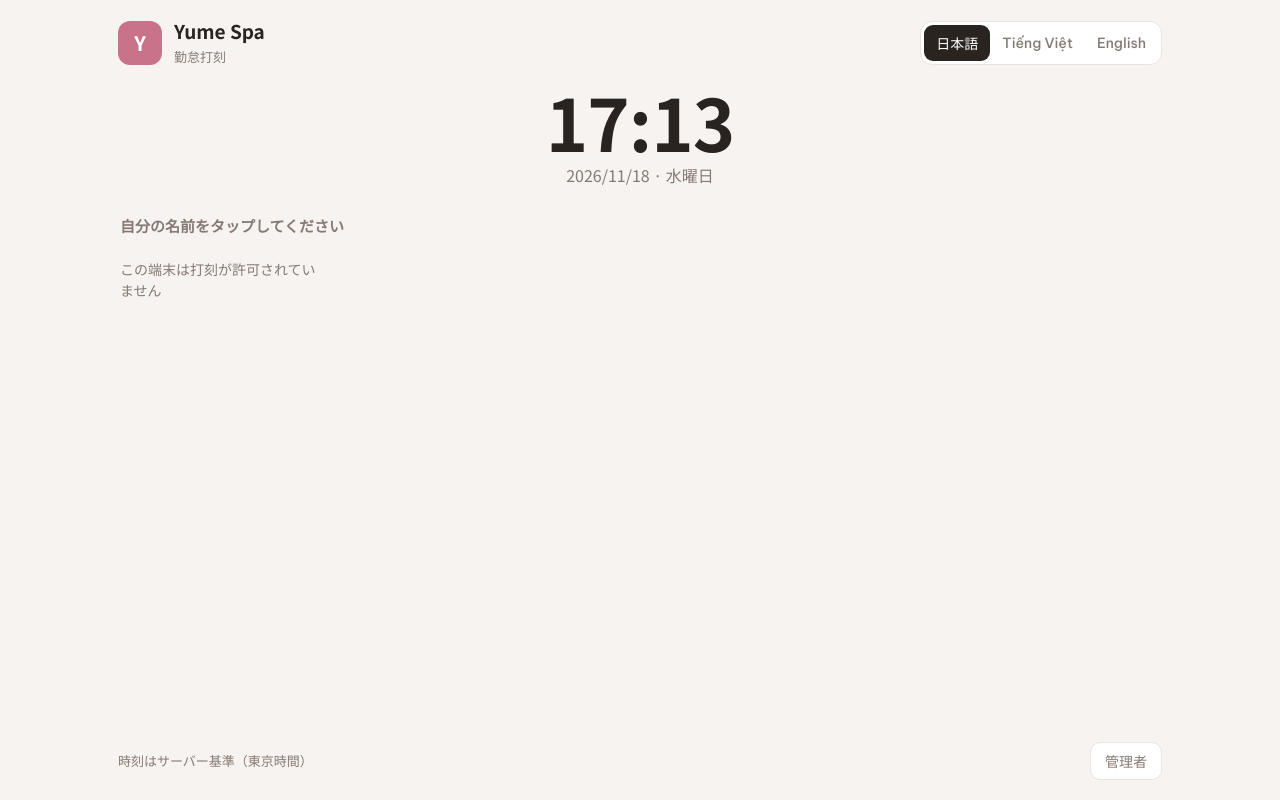
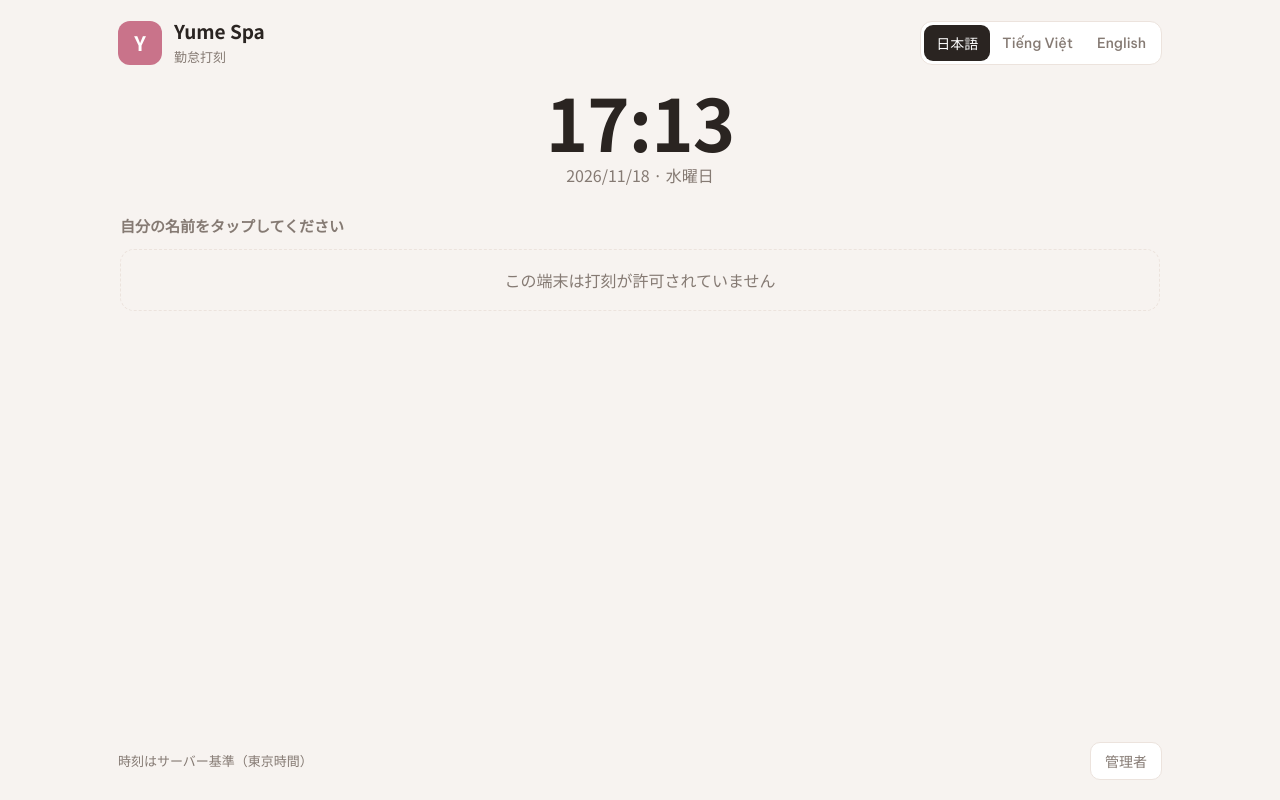
Before and after one commit to asahivietlifetool-droid/yume-spa-website, a plain HTML site: page cham-cong/index.html in a window 1280 px wide. Drawn offline with Linux system fonts and the light colour scheme.

Commit message:
Chấm công: thông báo máy chưa cấp phép hiện rộng
Co-Authored-By: Claude Opus 5.5 <noreply@anthropic.com>
Claude-Session: https://claude.ai/code/session_01B5c6rc7v88WkXDz4sKSJ1q

```diff
--- a/cham-cong/index.html
+++ b/cham-cong/index.html
@@ -81,6 +81,7 @@
   .fx .full{grid-column:1/-1}
   .btn{height:46px;border:0;border-radius:12px;background:var(--ink);color:#fff;font:600 15px var(--font);cursor:pointer}
   .empty{color:var(--mute);font-size:14px;padding:10px 0}
+  .staff .empty{grid-column:1/-1;font-size:16px;padding:18px;border:1px dashed var(--line);border-radius:14px;text-align:center}
   @media (max-width:700px){.clock .t{font-size:52px}.grid2{grid-template-columns:1fr}.app{padding:14px}}
 </style>
 </head>
```
